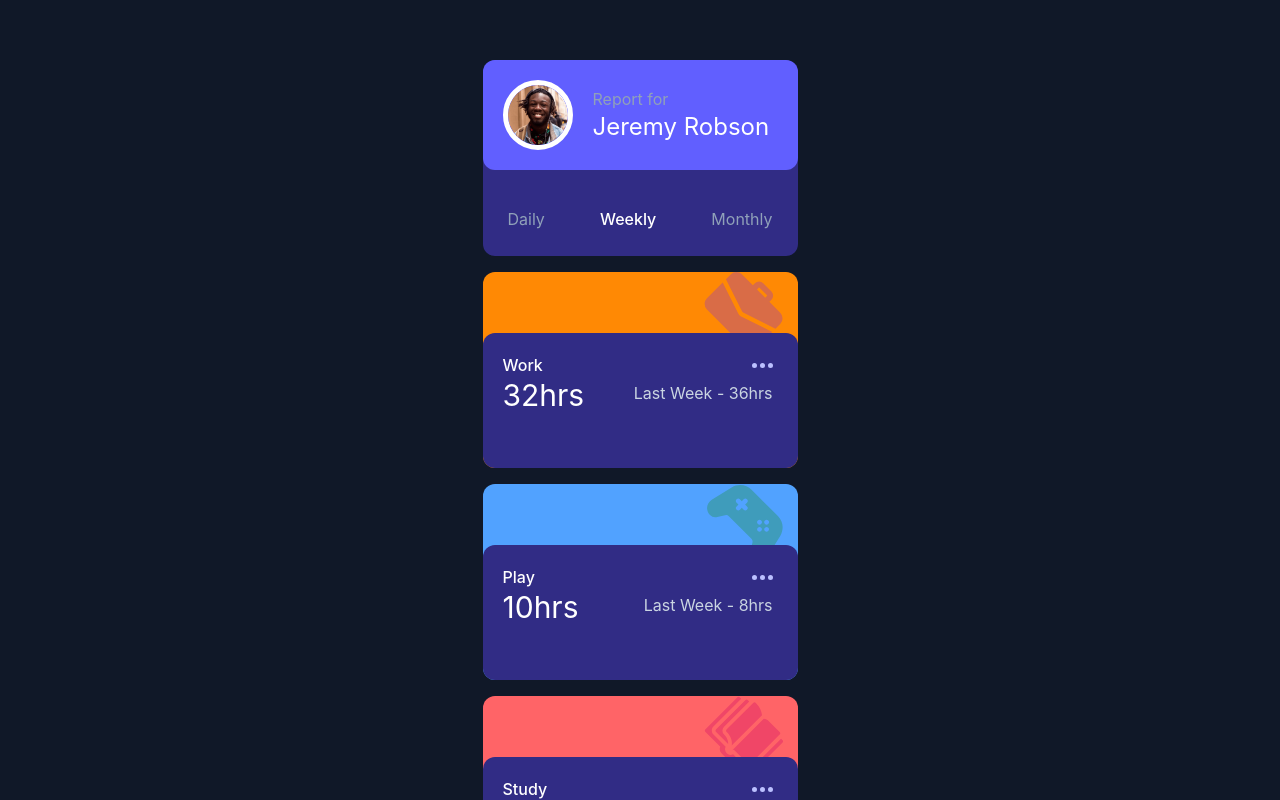
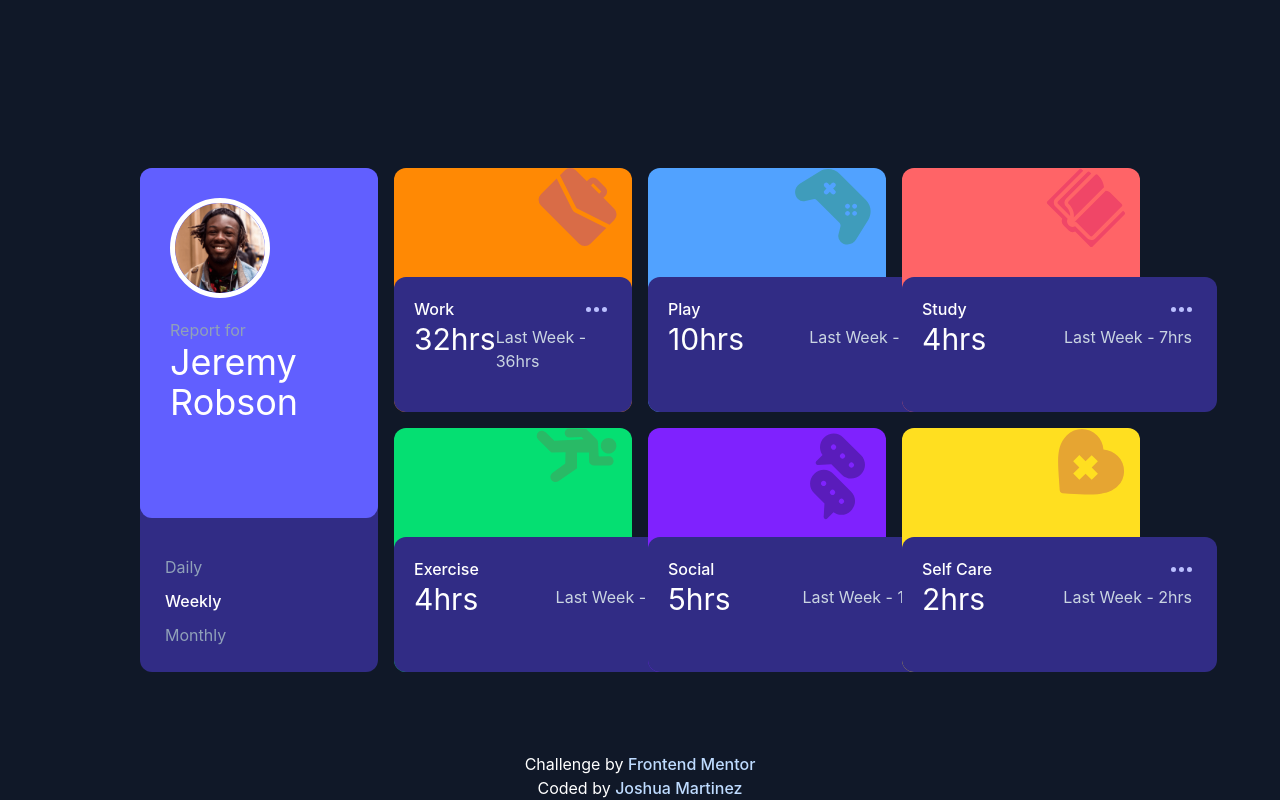
Before and after one commit to JoshuaM04/Time-Tracking-Dashboard, a React (Vite) app in the folder time-tracking-dashboard/: page / in a window 1280 px wide. Shown: the top 800 px of the page. Built offline with nearby package versions, Linux system fonts and the light colour scheme.

Commit message:
Started adding breakpoints for an xl layout, so that the layout of the webpage changes. Furthermore, adjusted the alignment and sizes of various content.

```diff
--- a/time-tracking-dashboard/src/App.jsx
+++ b/time-tracking-dashboard/src/App.jsx
@@ -4,23 +4,25 @@ import btnIcon from './assets/images/icon-ellipsis.svg';
 export default function Dashboard() {
   return (
     <div className="parent-container min-h-screen p-[20px] pt-[60px] bg-gray-900 min-w-screen flex flex-col items-center justify-center">
-      <main className="min-h-full grid grid-cols-1 grid-rows-7 gap-4 w-[315px]">
-        <div className="box bg-indigo-900 rounded-xl p-[20px] text-white">
-          <div className="flex items-center gap-5 mb-[2rem] bg-indigo-500 rounded-xl p-[20px] m-[-20px]">
-            <img src={portrait} className="w-[70px] border-[5px] rounded-[50%]" />
+      <main className="min-h-full grid grid-cols-1 grid-rows-7 gap-4 w-[315px] xl:grid-cols-4 xl:grid-rows-2 xl:w-[1000px]">
+
+        <div className="box bg-indigo-900 rounded-xl p-[20px] text-white min-w-[315px] xl:min-w-[100px] xl:row-span-2 xl:min-h-[500px]">
+          <div className="flex items-center gap-5 mb-[2rem] bg-indigo-500 rounded-xl p-[20px] m-[-20px] xl:min-h-[350px] xl:flex-col xl:items-start xl:p-[30px]">
+            <img src={portrait} className="w-[70px] border-[5px] rounded-[50%] xl:w-[100px]" />
             <h1>
               <span className="block text-slate-400">Report for</span>
-              <span className="text-2xl">Jeremy Robson</span>
+              <span className="text-2xl xl:text-4xl">Jeremy Robson</span>
             </h1>
           </div>
-          <div className="flex justify-between">
+
+          <div className="flex justify-between xl:flex-col xl:items-start">
             <button className="block text-slate-400 hover:bg-violet-500 active:bg-violet-800 p-[5px] rounded-lg">Daily</button>
             <button className="font-medium hover:bg-violet-500 active:bg-violet-800 p-[5px] rounded-lg">Weekly</button>
             <button className="block text-slate-400 hover:bg-violet-500 active:bg-violet-800 p-[5px] rounded-lg">Monthly</button>
           </div>
         </div>
 
-        <section className="bg-orange-400 rounded-xl flex items-end bg-[url(assets/images/icon-work.svg)] bg-no-repeat bg-position-[top_right_15px]">
+        <section className="bg-orange-400 rounded-xl flex items-end bg-[url(assets/images/icon-work.svg)] bg-no-repeat bg-position-[top_right_15px] xl:min-w-[100px]">
           <div className="flex justify-between box bg-indigo-900 rounded-xl p-[20px] text-white w-full min-h-[135px]">
             <div>
               <h2 className="font-medium">Work</h2>
@@ -42,8 +44,8 @@ export default function Dashboard() {
           </div>
         </section>
 
-        <section className="bg-blue-400 rounded-xl flex items-end bg-[url(assets/images/icon-play.svg)] bg-no-repeat bg-position-[top_right_15px]">
-          <div className="flex justify-between box bg-indigo-900 rounded-xl p-[20px] text-white w-full min-h-[135px]">
+        <section className="bg-blue-400 rounded-xl flex items-end bg-[url(assets/images/icon-play.svg)] bg-no-repeat bg-position-[top_right_15px] xl:min-w-[100px]">
+          <div className="flex justify-between box bg-indigo-900 rounded-xl p-[20px] text-white w-full min-h-[135px] xl:min-w-[315px]">
             <div>
               <h2 className="font-medium">Play</h2>
               <p className="text-3xl">10hrs</p>
@@ -65,7 +67,7 @@ export default function Dashboard() {
         </section>
 
         <section className="bg-red-400 rounded-xl flex items-end bg-[url(assets/images/icon-study.svg)] bg-no-repeat bg-position-[top_right_15px]">
-          <div className="flex justify-between box bg-indigo-900 rounded-xl p-[20px] text-white w-full min-h-[135px]">
+          <div className="flex justify-between box bg-indigo-900 rounded-xl p-[20px] text-white w-full min-h-[135px] xl:min-w-[315px]">
             <div>
               <h2 className="font-medium">Study</h2>
               <p className="text-3xl">4hrs</p>
@@ -87,7 +89,7 @@ export default function Dashboard() {
         </section>
 
         <section className="bg-green-400 rounded-xl flex items-end bg-[url(assets/images/icon-exercise.svg)] bg-no-repeat bg-position-[top_right_15px]">
-          <div className="flex justify-between box bg-indigo-900 rounded-xl p-[20px] text-white w-full min-h-[135px]">
+          <div className="flex justify-between box bg-indigo-900 rounded-xl p-[20px] text-white w-full min-h-[135px] xl:min-w-[315px]">
             <div>
               <h2 className="font-medium">Exercise</h2>
               <p className="text-3xl">4hrs</p>
@@ -109,7 +111,7 @@ export default function Dashboard() {
         </section>
 
         <section className="bg-violet-600 rounded-xl flex items-end bg-[url(assets/images/icon-social.svg)] bg-no-repeat bg-position-[top_right_15px]">
-          <div className="flex justify-between box bg-indigo-900 rounded-xl p-[20px] text-white w-full min-h-[135px]">
+          <div className="flex justify-between box bg-indigo-900 rounded-xl p-[20px] text-white w-full min-h-[135px] xl:min-w-[315px]">
             <div>
               <h2 className="font-medium">Social</h2>
               <p className="text-3xl">5hrs</p>
@@ -131,7 +133,7 @@ export default function Dashboard() {
         </section>
 
         <section className="bg-yellow-300 rounded-xl flex items-end bg-[url(assets/images/icon-self-care.svg)] bg-no-repeat bg-position-[top_right_15px]">
-          <div className="flex justify-between box bg-indigo-900 rounded-xl p-[20px] text-white w-full min-h-[135px]">
+          <div className="flex justify-between box bg-indigo-900 rounded-xl p-[20px] text-white w-full min-h-[135px] xl:min-w-[315px]">
             <div>
               <h2 className="font-medium">Self Care</h2>
               <p className="text-3xl">2hrs</p>
@@ -153,7 +155,7 @@ export default function Dashboard() {
         </section>
       </main>
 
-      <footer className="attribution relative bottom-0 text-center -m-5 mt-5 text-white p-[20px] w-[355px]">
+      <footer className="attribution relative bottom-0 text-center -m-5 mt-5 text-white p-[20px] w-[355px] xl:absolute">
         <p>Challenge by <a href="https://www.frontendmentor.io?ref=challenge"><span className="font-medium text-blue-200">Frontend Mentor</span></a></p>
         <p>Coded by <a href="#"><span className="font-medium text-blue-200">Joshua Martinez</span></a></p>
       </footer>
```
